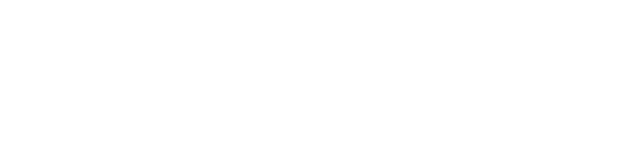
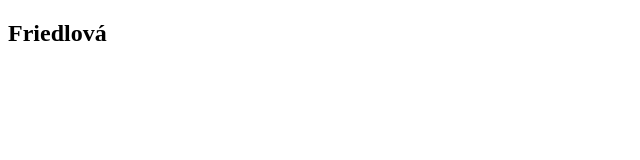
Before and after one commit to FriedlovaLucie/G200, a plain HTML site: page G200/index.html in a window 1280 px wide. Shown: the whole page, without its empty margins (0-640 px from the left). Drawn offline with Linux system fonts and the light colour scheme.

Commit message:
h2 jméno

```diff
--- a/G200/index.html
+++ b/G200/index.html
@@ -4,7 +4,7 @@
     <meta charset="utf-8">
 </head>
 <body>
-
+    <h2>Friedlová</h2>
 
 
 </body>
```
